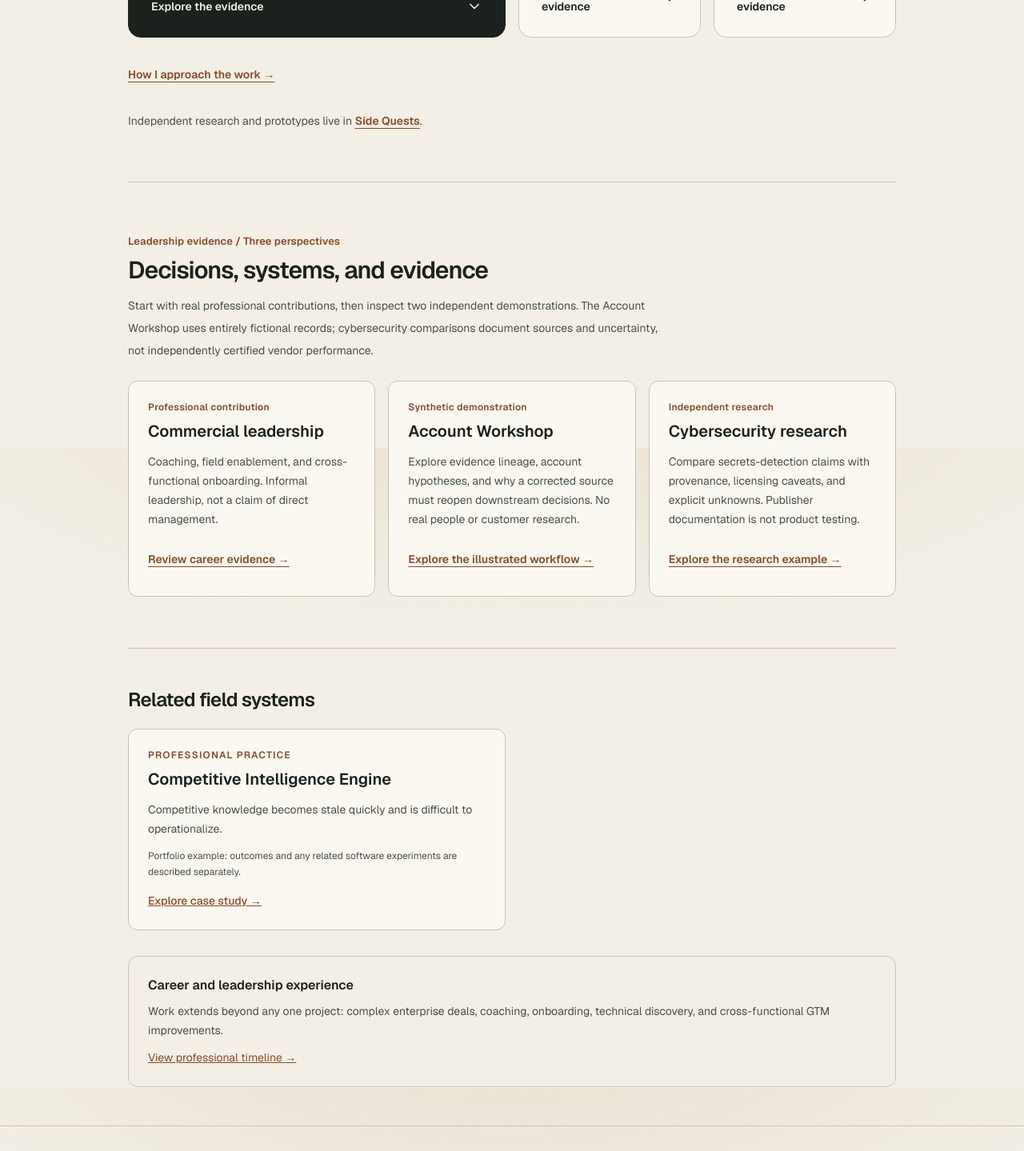
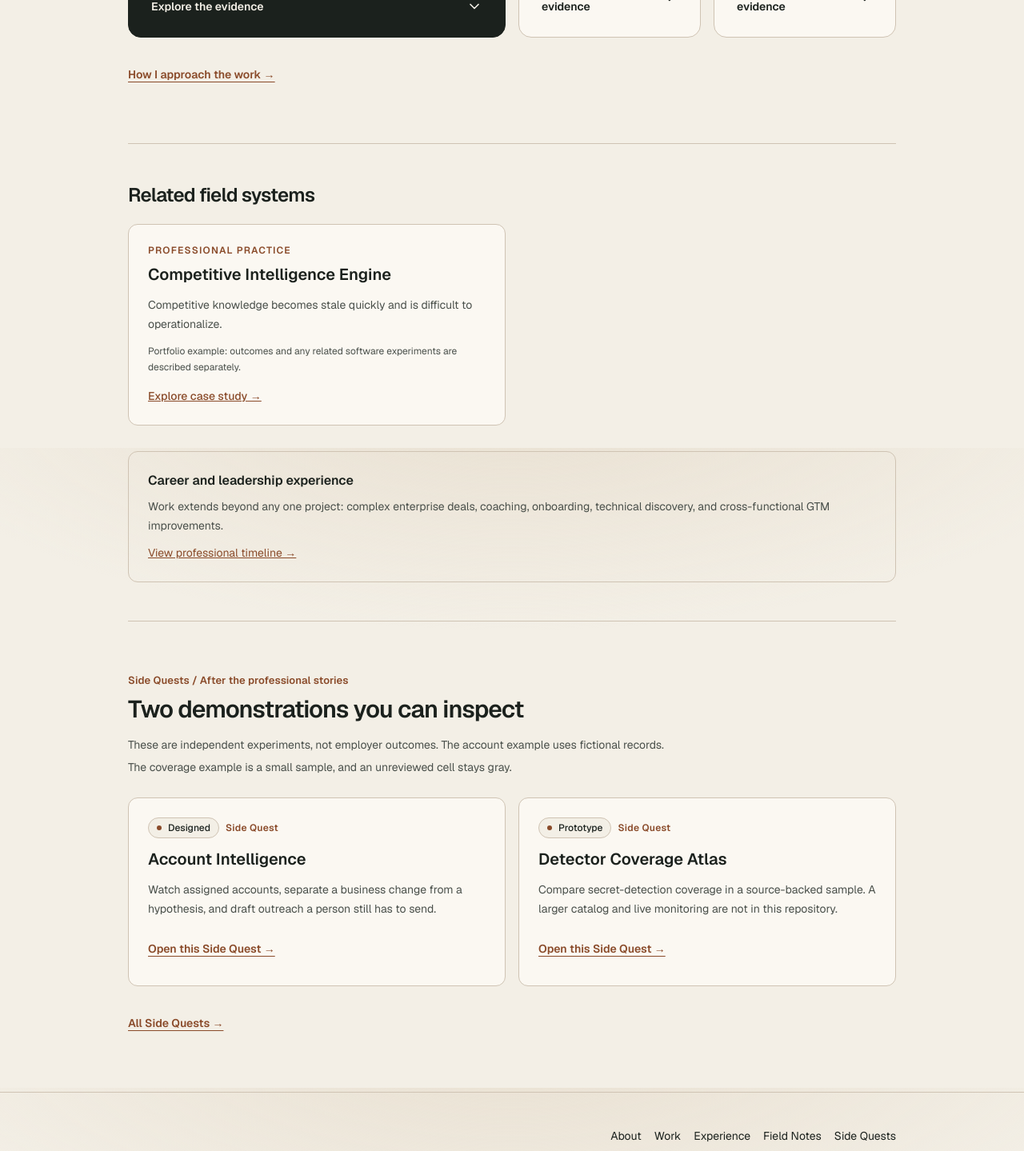
Before and after one commit to heyfunwhoa/byjoyaing-portfolio, a Next.js app: page /work in a window 1280 px wide. Shown: the part 1040-2479 px from the top of the page at 80% size. Built offline with nearby package versions, Linux system fonts and the light colour scheme.

Commit message:
Show two labeled Side Quest demonstrations after professional Work

```diff
--- a/app/work/page.tsx
+++ b/app/work/page.tsx
@@ -4,8 +4,12 @@ import { WorkExplorer } from "@/components/work-explorer";
 import type { Metadata } from "next";
 import Link from "next/link";
 import { PageMain } from "@/components/page-main";
+import { ProjectStatusPill } from "@/components/project-status-pill";
+import { directoryProjects } from "@/lib/project-directory";
 import { portfolioEntries } from "@/lib/portfolio-registry";
 import { publicStories } from "@/lib/public-stories";
+
+const demonstrationSlugs = ["account-intelligence", "detector-coverage-atlas"] as const;
 export const metadata: Metadata = completePageMetadata(
   {
     alternates: { canonical: "/work" },
@@ -18,6 +22,10 @@ export const metadata: Metadata = completePageMetadata(
 );
 export default function WorkPage() {
   const work = portfolioEntries.filter((entry) => entry.kind === "work");
+  const demonstrations = demonstrationSlugs.flatMap((slug) => {
+    const project = directoryProjects.find((item) => item.slug === slug);
+    return project ? [project] : [];
+  });
   return (
     <PageMain>
       <section className="border-b border-border py-12 sm:py-16">
@@ -71,64 +79,8 @@ export default function WorkPage() {
           ))}
         />
         <Link href="/about#how-i-work" className="mt-6 inline-flex min-h-11 items-center text-sm font-semibold text-accent underline underline-offset-4">How I approach the work →</Link>
-        <p className="mt-6 text-sm leading-6 text-muted">
-          Independent research and prototypes live in{" "}
-          <Link
-            href="/side-quests"
-            className="font-semibold text-accent underline underline-offset-4"
-          >
-            Side Quests
-          </Link>
-          .
-        </p>
       </section>
-      <section className="border-b border-border py-12 sm:py-16" aria-labelledby="leadership-evidence-heading">
-        <p className="editorial-eyebrow text-accent">Leadership evidence / Three perspectives</p>
-        <h2 id="leadership-evidence-heading" className="mt-2 font-display text-3xl">
-          Decisions, systems, and evidence
-        </h2>
-        <p className="mt-3 max-w-2xl text-sm leading-7 text-muted">
-          Start with real professional contributions, then inspect two independent
-          demonstrations. The Account Workshop uses entirely fictional records;
-          cybersecurity comparisons document sources and uncertainty, not
-          independently certified vendor performance.
-        </p>
-        <div className="mt-6 grid gap-4 md:grid-cols-3">
-          {[
-            {
-              title: "Commercial leadership",
-              kind: "Professional contribution",
-              description: "Coaching, field enablement, and cross-functional onboarding. Informal leadership, not a claim of direct management.",
-              href: "/experience",
-              action: "Review career evidence",
-            },
-            {
-              title: "Account Workshop",
-              kind: "Synthetic demonstration",
-              description: "Explore evidence lineage, account hypotheses, and why a corrected source must reopen downstream decisions. No real people or customer research.",
-              href: "/work/account-intelligence",
-              action: "Explore the illustrated workflow",
-            },
-            {
-              title: "Cybersecurity research",
-              kind: "Independent research",
-              description: "Compare secrets-detection claims with provenance, licensing caveats, and explicit unknowns. Publisher documentation is not product testing.",
-              href: "/work/detector-coverage-atlas",
-              action: "Explore the research example",
-            },
-          ].map((example) => (
-            <article key={example.title} className="min-w-0 rounded-xl border border-border bg-card p-6">
-              <p className="text-xs font-semibold tracking-wide text-accent">{example.kind}</p>
-              <h3 className="mt-2 text-xl font-semibold">{example.title}</h3>
-              <p className="mt-3 text-sm leading-6 text-muted">{example.description}</p>
-              <Link href={example.href} className="mt-4 inline-flex min-h-11 items-center text-sm font-semibold text-accent underline underline-offset-4 focus-visible:outline-2 focus-visible:outline-offset-2 focus-visible:outline-ring">
-                {example.action} →
-              </Link>
-            </article>
-          ))}
-        </div>
-      </section>
-      <section className="py-12" aria-label="Related professional work">
+      <section className="border-b border-border py-12" aria-label="Related professional work">
         <h2 className="font-display text-2xl">Related field systems</h2>
         <div className="mt-5 grid gap-4 md:grid-cols-2">
           {work.map((item) => (
@@ -171,6 +123,41 @@ export default function WorkPage() {
           </Link>
         </div>
       </section>
+      <section className="py-12 sm:py-16" aria-labelledby="side-quest-demonstrations-heading">
+        <p className="editorial-eyebrow text-accent">Side Quests / After the professional stories</p>
+        <h2 id="side-quest-demonstrations-heading" className="mt-2 font-display text-3xl">
+          Two demonstrations you can inspect
+        </h2>
+        <p className="mt-3 max-w-2xl text-sm leading-7 text-muted">
+          These are independent experiments, not employer outcomes. The account
+          example uses fictional records. The coverage example is a small sample,
+          and an unreviewed cell stays gray.
+        </p>
+        <div className="mt-6 grid gap-4 md:grid-cols-2">
+          {demonstrations.map((project) => (
+            <article key={project.slug} className="flex min-w-0 flex-col rounded-xl border border-border bg-card p-6">
+              <div className="flex flex-wrap items-center gap-2">
+                <ProjectStatusPill status={project.status} />
+                <p className="text-xs font-semibold tracking-wide text-accent">Side Quest</p>
+              </div>
+              <h3 className="mt-3 text-xl font-semibold">{project.title}</h3>
+              <p className="mt-3 text-sm leading-6 text-muted">{project.summary}</p>
+              <Link
+                href={project.caseStudyUrl}
+                className="mt-4 inline-flex min-h-11 items-center text-sm font-semibold text-accent underline underline-offset-4 focus-visible:outline-2 focus-visible:outline-offset-2 focus-visible:outline-ring"
+              >
+                Open this Side Quest →
+              </Link>
+            </article>
+          ))}
+        </div>
+        <Link
+          href="/side-quests"
+          className="mt-6 inline-flex min-h-11 items-center text-sm font-semibold text-accent underline underline-offset-4 focus-visible:outline-2 focus-visible:outline-offset-2 focus-visible:outline-ring"
+        >
+          All Side Quests →
+        </Link>
+      </section>
     </PageMain>
   );
 }
```
Also changed, not shown: 2 other files (tests, documents, lock files or other folders).
